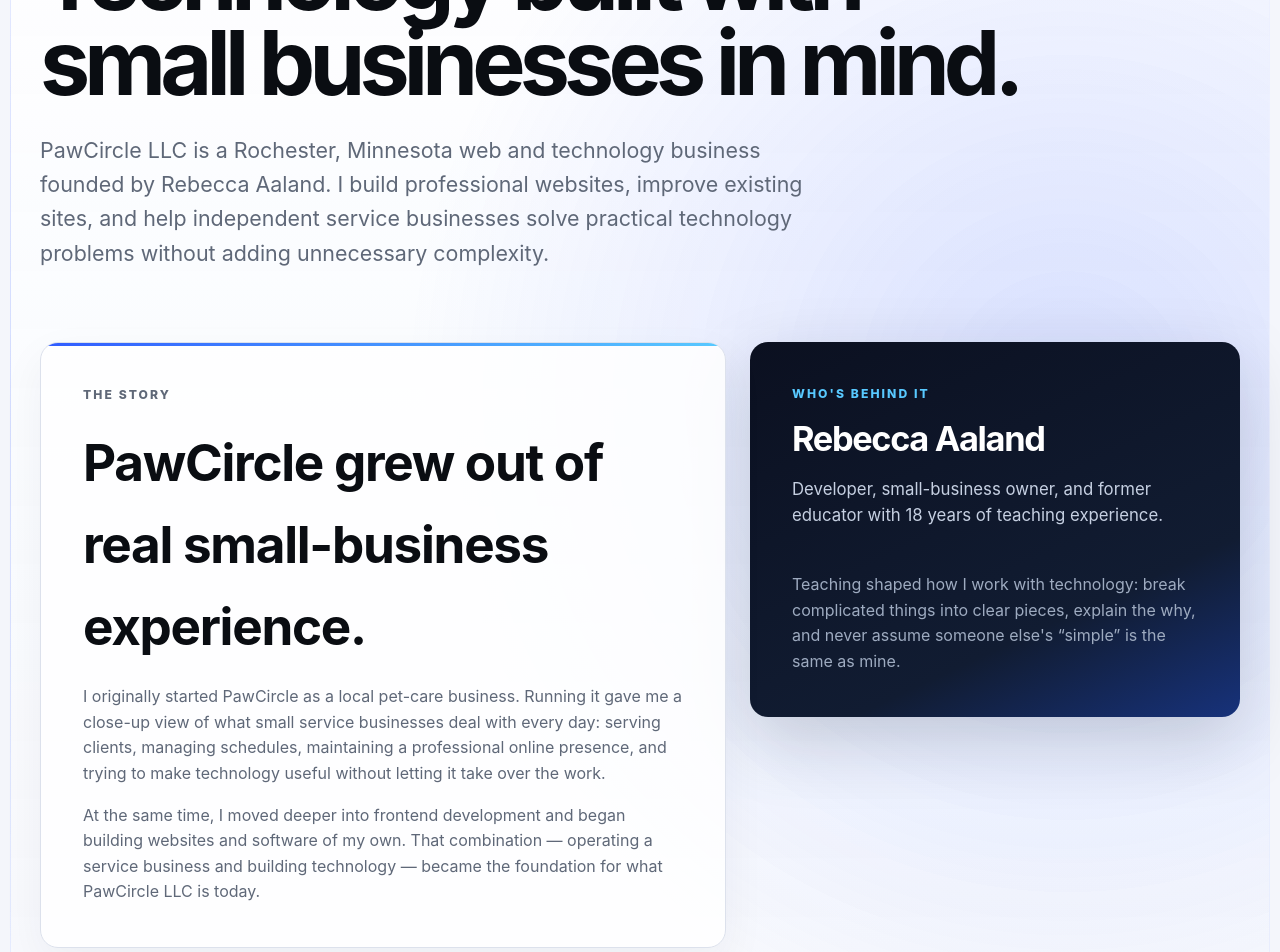
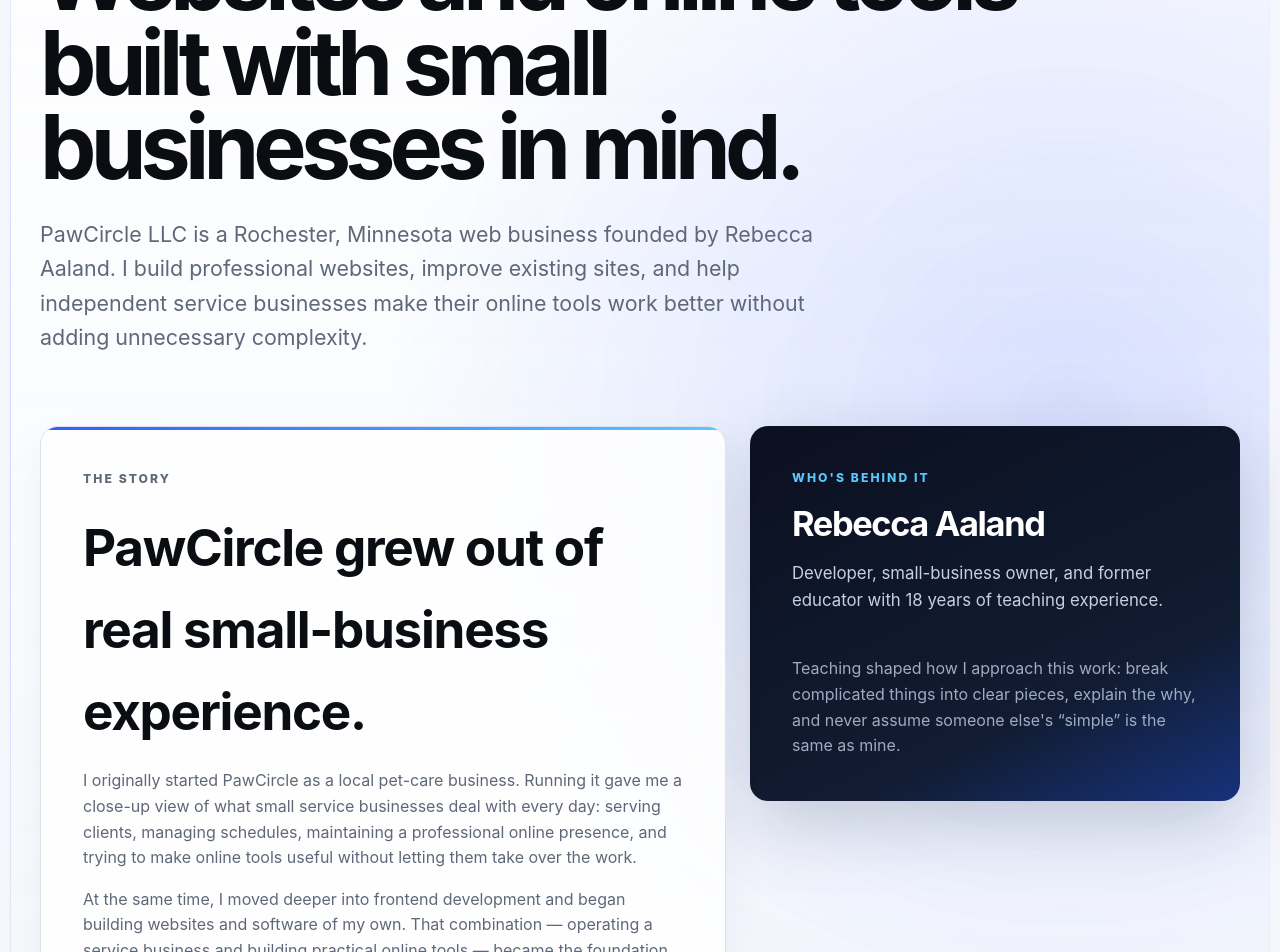
Before and after one commit to reaaland/pawcircle-llc-site, a Next.js app: page /about in a window 1280 px wide. Shown: the part 280-1232 px from the top of the page. Built offline with nearby package versions, Linux system fonts and the light colour scheme.

Commit message:
Align About wording with websites and online tools

```diff
--- a/app/about/page.tsx
+++ b/app/about/page.tsx
@@ -26,9 +26,9 @@ export default function AboutPage() {
     <main className="shell page-shell">
       <section style={{ maxWidth: "980px" }}>
         <p className="eyebrow">ABOUT PAWCIRCLE LLC</p>
-        <h1>Technology built with small businesses in mind.</h1>
+        <h1>Websites and online tools built with small businesses in mind.</h1>
         <p className="lede page-lede">
-          PawCircle LLC is a Rochester, Minnesota web and technology business founded by Rebecca Aaland. I build professional websites, improve existing sites, and help independent service businesses solve practical technology problems without adding unnecessary complexity.
+          PawCircle LLC is a Rochester, Minnesota web business founded by Rebecca Aaland. I build professional websites, improve existing sites, and help independent service businesses make their online tools work better without adding unnecessary complexity.
         </p>
       </section>
 
@@ -47,10 +47,10 @@ export default function AboutPage() {
             PawCircle grew out of real small-business experience.
           </h2>
           <p>
-            I originally started PawCircle as a local pet-care business. Running it gave me a close-up view of what small service businesses deal with every day: serving clients, managing schedules, maintaining a professional online presence, and trying to make technology useful without letting it take over the work.
+            I originally started PawCircle as a local pet-care business. Running it gave me a close-up view of what small service businesses deal with every day: serving clients, managing schedules, maintaining a professional online presence, and trying to make online tools useful without letting them take over the work.
           </p>
           <p>
-            At the same time, I moved deeper into frontend development and began building websites and software of my own. That combination — operating a service business and building technology — became the foundation for what PawCircle LLC is today.
+            At the same time, I moved deeper into frontend development and began building websites and software of my own. That combination — operating a service business and building practical online tools — became the foundation for what PawCircle LLC is today.
           </p>
         </article>
 
@@ -76,7 +76,7 @@ export default function AboutPage() {
             </p>
           </div>
           <p style={{ color: "#9eabc0", margin: 0 }}>
-            Teaching shaped how I work with technology: break complicated things into clear pieces, explain the why, and never assume someone else&apos;s “simple” is the same as mine.
+            Teaching shaped how I approach this work: break complicated things into clear pieces, explain the why, and never assume someone else&apos;s “simple” is the same as mine.
           </p>
         </aside>
       </section>
```
